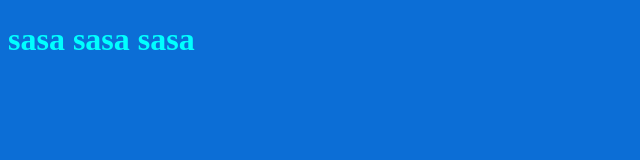
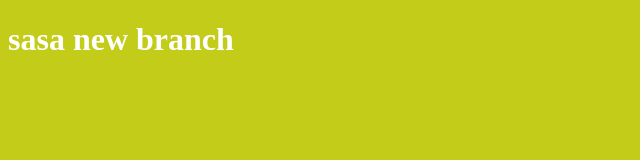
Before and after one commit to ahmed-m-khalaf/my-projectt, a plain HTML site: page index.html in a window 1280 px wide. Shown: the whole page, without its empty margins (0-640 px from the left). Drawn offline with Linux system fonts and the light colour scheme.

Commit message:
new branch edit

```diff
--- a/index.html
+++ b/index.html
@@ -7,7 +7,9 @@
     <title>Document</title>
 </head>
 <body>
-    <h1>sasa sasa sasa</h1>
+    <h1>sasa  new branch
+
+    </h1>
     <script src="app.js"></script>
 </body>
 </html>
--- a/style.css
+++ b/style.css
@@ -1,6 +1,6 @@
 h1{
-    color: aqua;
+    color: rgb(255, 255, 255);
 }
 body{
-    background-color: rgb(12, 110, 214);
+    background-color: rgb(195, 204, 24);
 }
```
